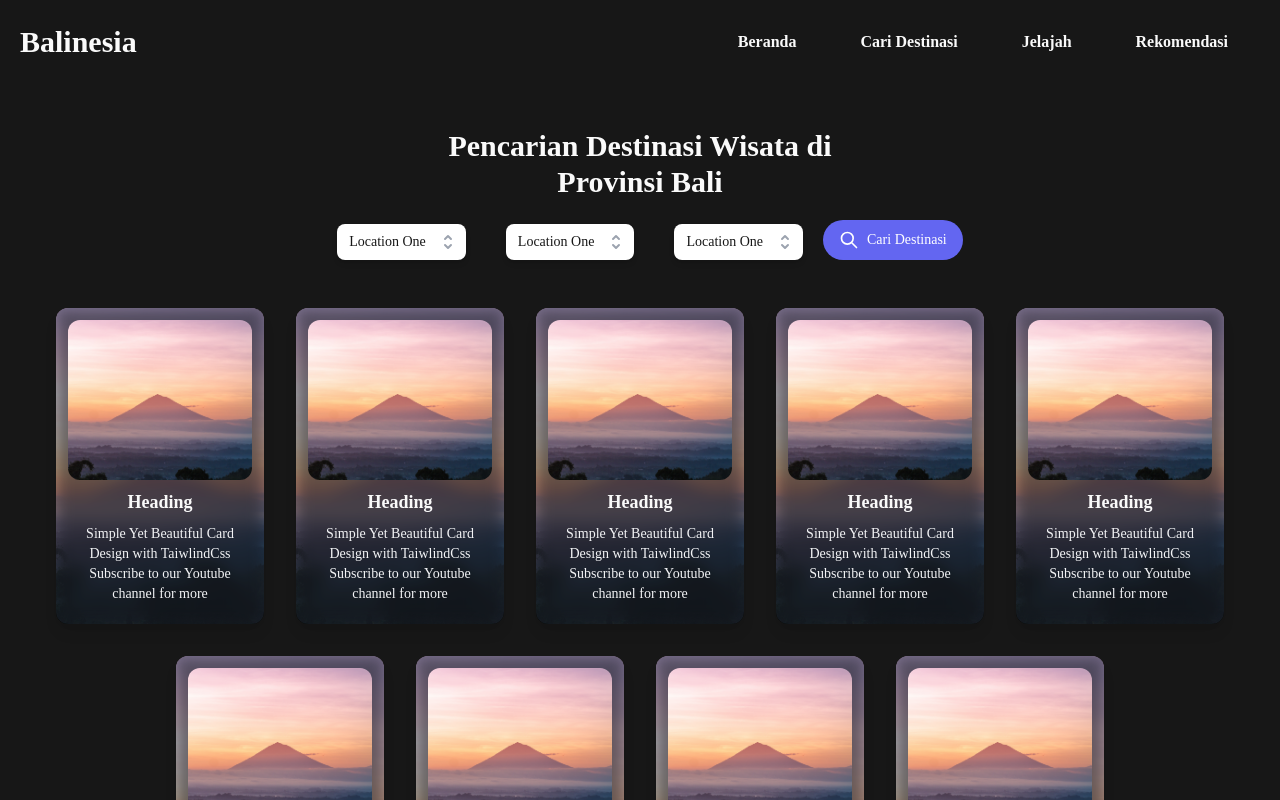
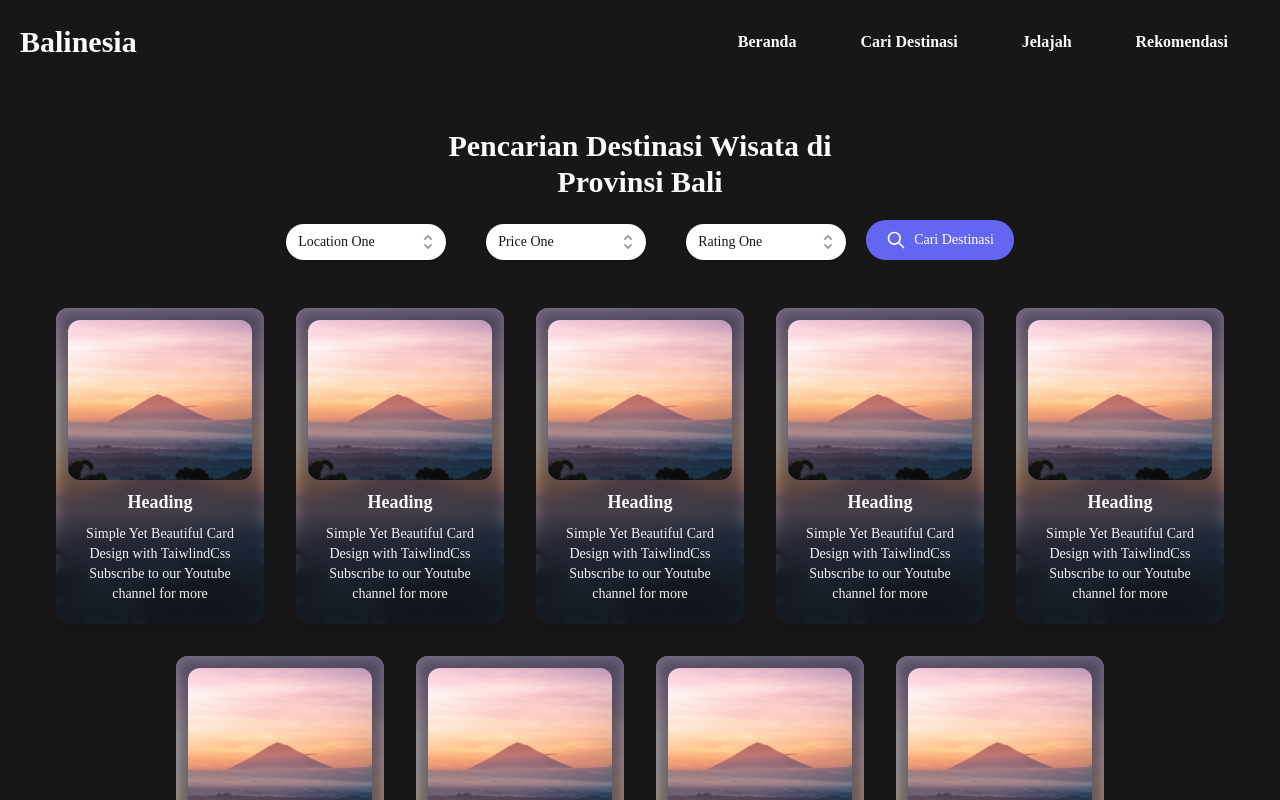
Before and after one commit to Achziil/Balinesia, a React (Create React App) app: page /cari in a window 1280 px wide. Shown: the top 800 px of the page. Built offline with nearby package versions, Linux system fonts and the light colour scheme.

Commit message:
Menambah array object pada dropdown

```diff
--- a/src/components/Dropdown.jsx
+++ b/src/components/Dropdown.jsx
@@ -11,17 +11,37 @@ const Location = [
   { name: 'Location Six' }
 ]
 
+const Price = [
+  { name: 'Price One' },
+  { name: 'Price Two' },
+  { name: 'Price Three' },
+  { name: 'Price Four' },
+  { name: 'Price Five' },
+  { name: 'Price Six' }
+]
+
+const Rating = [
+  { name: 'Rating One' },
+  { name: 'Rating Two' },
+  { name: 'Rating Three' },
+  { name: 'Rating Four' },
+  { name: 'Rating Five' },
+  { name: 'Rating Six' }
+]
+
 const Dropdown = () => {
-  const [selected, setSelected] = useState(Location[0])
+  const [selectedLocation, setSelectedLocation] = useState(Location[0])
+  const [selectedPrice, setSelectedPrice] = useState(Price[0])
+  const [selectedRating, setSelectedRating] = useState(Rating[0])
 
   return (
     <div className='flex justify-center mt-5'>
           <div className="inline-flex text-left">
             {/* Dropdown Location Start */}
-            <Listbox value={selected} onChange={setSelected}>
+            <Listbox value={selectedLocation} onChange={setSelectedLocation}>
               <div className="relative mt-1 mx-5">
-                <Listbox.Button className="relative w-full h-auto cursor-default rounded-lg bg-white py-2 pl-3 pr-10 text-left shadow-md focus:outline-none focus-visible:border-indigo-500 focus-visible:ring-2 focus-visible:ring-white focus-visible:ring-opacity-75 focus-visible:ring-offset-2 focus-visible:ring-offset-orange-300 sm:text-sm">
-                  <span className="block truncate text-theme3">{selected.name}</span>
+                <Listbox.Button className="relative w-40 cursor-default rounded-3xl bg-white py-2 pl-3 pr-10 text-left shadow-md focus:outline-none focus-visible:border-indigo-500 focus-visible:ring-2 focus-visible:ring-white focus-visible:ring-opacity-75 focus-visible:ring-offset-2 focus-visible:ring-offset-orange-300 sm:text-sm">
+                  <span className="block truncate text-theme3">{selectedLocation.name}</span>
                   <span className="pointer-events-none absolute inset-y-0 right-0 flex items-center pr-2">
                     <SelectorIcon
                       className="h-5 w-5 text-gray-400"
@@ -70,11 +90,11 @@ const Dropdown = () => {
                 </Transition>
               </div>
             </Listbox>
-            {/* Dropdown Location Start */}
-            <Listbox value={selected} onChange={setSelected}>
+            {/* Dropdown Price Start */}
+            <Listbox value={selectedPrice} onChange={setSelectedPrice}>
               <div className="relative mt-1 mx-5">
-                <Listbox.Button className="relative w-full cursor-default rounded-lg bg-white py-2 pl-3 pr-10 text-left shadow-md focus:outline-none focus-visible:border-indigo-500 focus-visible:ring-2 focus-visible:ring-white focus-visible:ring-opacity-75 focus-visible:ring-offset-2 focus-visible:ring-offset-orange-300 sm:text-sm">
-                  <span className="block truncate text-theme3">{selected.name}</span>
+                <Listbox.Button className="relative w-40 cursor-default rounded-3xl bg-white py-2 pl-3 pr-10 text-left shadow-md focus:outline-none focus-visible:border-indigo-500 focus-visible:ring-2 focus-visible:ring-white focus-visible:ring-opacity-75 focus-visible:ring-offset-2 focus-visible:ring-offset-orange-300 sm:text-sm">
+                  <span className="block truncate text-theme3">{selectedPrice.name}</span>
                   <span className="pointer-events-none absolute inset-y-0 right-0 flex items-center pr-2">
                     <SelectorIcon
                       className="h-5 w-5 text-gray-400"
@@ -89,7 +109,7 @@ const Dropdown = () => {
                   leaveTo="opacity-0"
                 >
                   <Listbox.Options className="mt-1 max-h-60 w-full overflow-auto rounded-md bg-white py-1 text-base shadow-lg ring-1 ring-black ring-opacity-5 focus:outline-none sm:text-sm">
-                    {Location.map((person, personIdx) => (
+                    {Price.map((person, personIdx) => (
                       <Listbox.Option
                         key={personIdx}
                         className={({ active }) =>
@@ -123,11 +143,11 @@ const Dropdown = () => {
                 </Transition>
               </div>
             </Listbox>
-            {/* Dropdown Location Start */}
-            <Listbox value={selected} onChange={setSelected}>
+            {/* Dropdown Rating Start */}
+            <Listbox value={selectedRating} onChange={setSelectedRating}>
               <div className="relative mt-1 mx-5">
-                <Listbox.Button className="relative w-full cursor-default rounded-lg bg-white py-2 pl-3 pr-10 text-left shadow-md focus:outline-none focus-visible:border-indigo-500 focus-visible:ring-2 focus-visible:ring-white focus-visible:ring-opacity-75 focus-visible:ring-offset-2 focus-visible:ring-offset-orange-300 sm:text-sm">
-                  <span className="block truncate text-theme3">{selected.name}</span>
+                <Listbox.Button className="relative w-40 cursor-default rounded-3xl bg-white py-2 pl-3 pr-10 text-left shadow-md focus:outline-none focus-visible:border-indigo-500 focus-visible:ring-2 focus-visible:ring-white focus-visible:ring-opacity-75 focus-visible:ring-offset-2 focus-visible:ring-offset-orange-300 sm:text-sm">
+                  <span className="block truncate text-theme3">{selectedRating.name}</span>
                   <span className="pointer-events-none absolute inset-y-0 right-0 flex items-center pr-2">
                     <SelectorIcon
                       className="h-5 w-5 text-gray-400"
@@ -142,7 +162,7 @@ const Dropdown = () => {
                   leaveTo="opacity-0"
                 >
                   <Listbox.Options className="mt-1 max-h-60 w-full overflow-auto rounded-md bg-white py-1 text-base shadow-lg ring-1 ring-black ring-opacity-5 focus:outline-none sm:text-sm">
-                    {Location.map((person, personIdx) => (
+                    {Rating.map((person, personIdx) => (
                       <Listbox.Option
                         key={personIdx}
                         className={({ active }) =>
@@ -177,7 +197,7 @@ const Dropdown = () => {
               </div>
             </Listbox>
           </div>
-          <button className="inline-flex items-center px-4 py-2 bg-indigo-500 hover:bg-indigo-600 text-white text-sm font-medium rounded-3xl max-h-11 max-w-sm">
+          <button className="inline-flex items-center px-5 py-2 bg-indigo-500 hover:bg-indigo-600 text-white text-sm font-medium rounded-3xl max-h-10 max-w-sm">
                 <svg xmlns="http://www.w3.org/2000/svg" className="h-5 w-5 mr-2" fill="none" viewBox="0 0 24 24" stroke="currentColor">
                 <path strokeLinecap="round" strokeLinejoin="round" strokeWidth="2" d="M21 21l-6-6m2-5a7 7 0 11-14 0 7 7 0 0114 0z" />
                 </svg>Cari Destinasi
```
